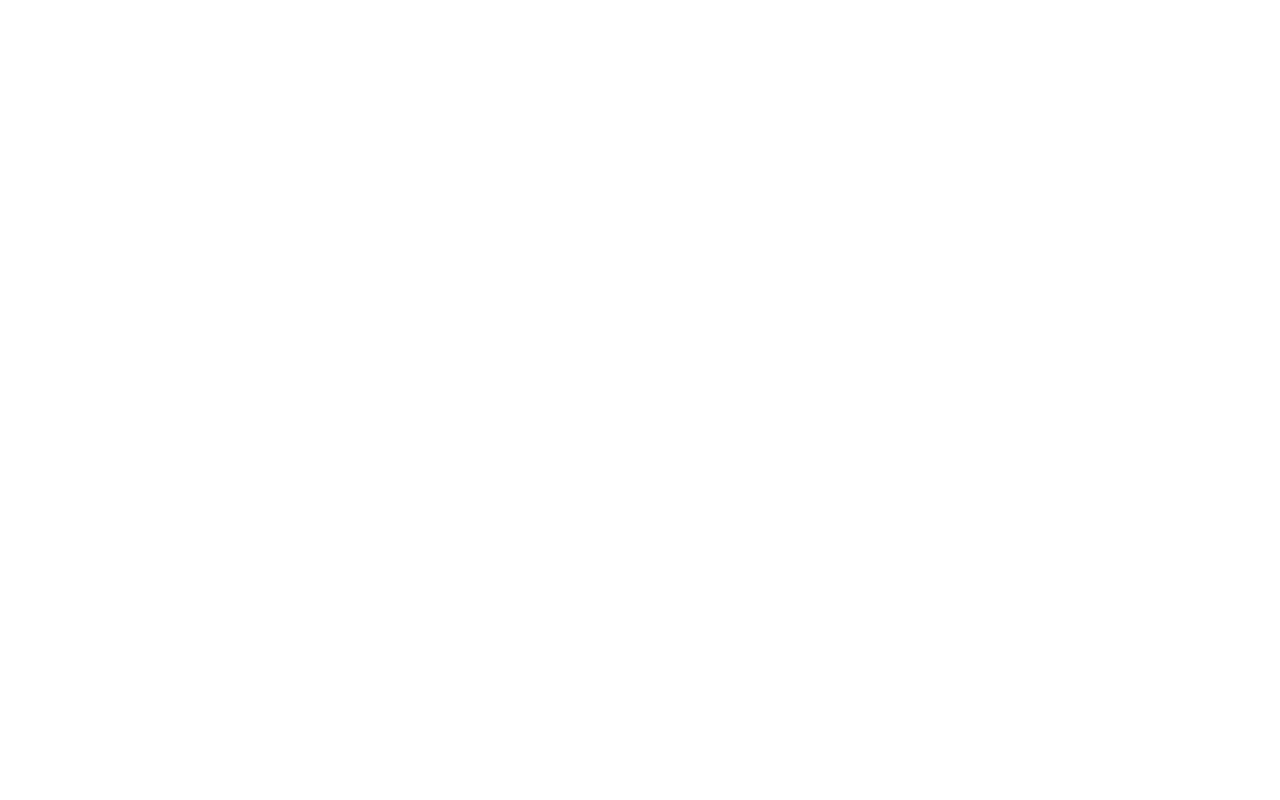
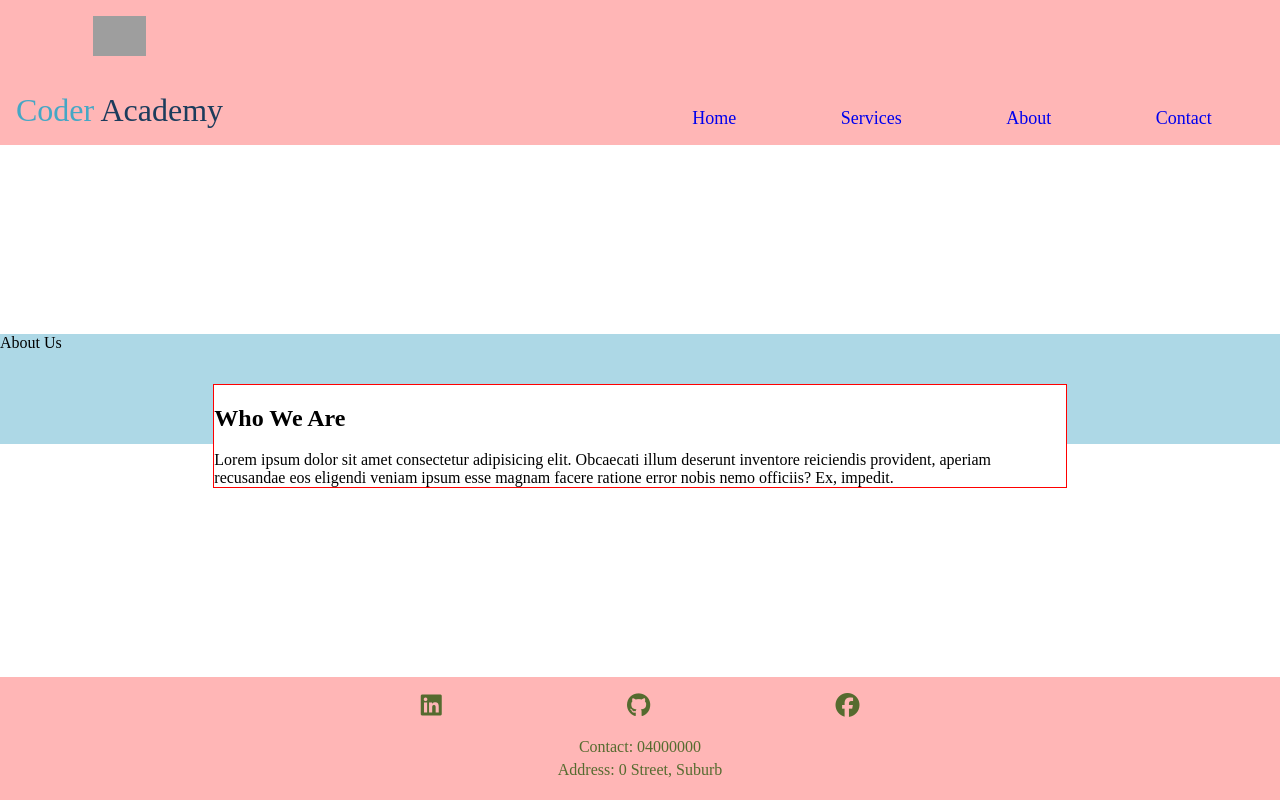
Before and after one commit to tiffanyv185/t1w3-portfolio, a plain HTML site: page pages/about.html in a window 1280 px wide. Drawn offline with Linux system fonts and the light colour scheme; grey boxes are pictures that could not be loaded.

Commit message:
completed about page

```diff
--- a/pages/about.html
+++ b/pages/about.html
@@ -0,0 +1,64 @@
+<!DOCTYPE html>
+<html lang="en">
+<head>
+    <meta charset="UTF-8">
+    <meta name="viewport" content="width=device-width, initial-scale=1.0">
+    <title>Company Portfolio</title>
+
+    <link rel="stylesheet" href="../styles/index.css">
+    <link rel="stylesheet" href="../styles/about.css">
+
+    <link rel="icon" href="https://coderacademy.edu.au/images/footerLogo.png">
+
+    <!-- FontAwesome -->
+    <link rel="stylesheet" href="https://cdnjs.cloudflare.com/ajax/libs/font-awesome/6.5.2/css/all.min.css" integrity="sha512-SnH5WK+bZxgPHs44uWIX+LLJAJ9/2PkPKZ5QiAj6Ta86w+fsb2TkcmfRyVX3pBnMFcV7oQPJkl9QevSCWr3W6A==" crossorigin="anonymous" referrerpolicy="no-referrer" />
+</head>
+<body>
+    <header>
+        <div class="logo-name">
+            <a href="#">
+                <img
+                    src="https://coderacademy.edu.au/images/footerLogo.png"
+                    alt="Coder Academy Logo"
+                >
+            </a>
+            <p class="name">
+                <span class="coder-text">Coder</span>
+                <span class="academy-text">Academy</span>
+            </p>
+        </div>
+        <nav id="nav-items">
+            <a href="../index.html">Home</a>
+            <a href="./services.html">Services</a>
+            <a href="#">About</a>
+            <a href="./contact.html">Contact</a>
+        </nav>
+    </header>
+    <main>
+    <section>
+        <div class="heading">
+            About Us</div>
+        <div class="description">
+            <h2>Who We Are</h2>
+            Lorem ipsum dolor sit amet consectetur adipisicing elit. Obcaecati illum deserunt inventore reiciendis provident, aperiam recusandae eos eligendi veniam ipsum esse magnam facere ratione error nobis nemo officiis? Ex, impedit.</div>
+    </section>
+    </main>
+    <footer>
+        <div class="social-media">
+            <a href="https://www.linkedin.com" target="_blank">
+                <i class="fa-brands fa-linkedin"></i>
+            </a>
+            <a href="https://www.github.com" target="_blank">
+                <i class="fa-brands fa-github"></i>
+            </a>
+            <a href="https://www.facebook.com" target="_blank">
+                <i class="fa-brands fa-facebook"></i>
+            </a>
+        </div>
+        <div class="info">
+            <p>Contact: 04000000</p>
+            <p>Address: 0 Street, Suburb</p>
+        </div>
+    </footer>
+</body>
+</html>
--- /dev/null
+++ b/styles/about.css
@@ -0,0 +1,18 @@
+section {
+    display: grid;
+    grid-template-columns: 1fr 4fr 1fr;
+    grid-template-rows: 50px 60px 1fr;
+}
+
+.heading {
+    background-color: lightblue;
+    grid-column: 1 / -1;
+    grid-row: 1 / 3;
+}
+
+.description {
+    background-color: white;
+    border: 1px solid red;
+    grid-column: 2 / 3;
+    grid-row: 2 / -1
+}
```
Also changed, not shown: pages/services.html (+2 -2 lines), 1 other file.
